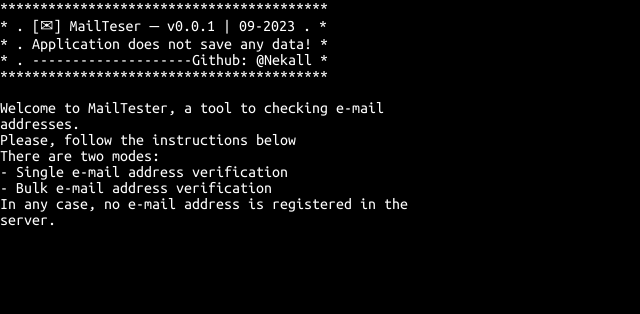
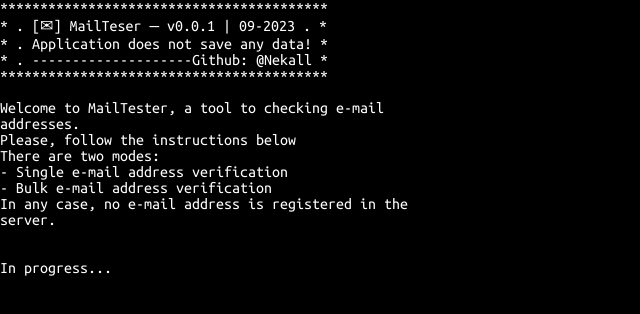
Before and after one commit to Nekall/Mailtester-front, a React (Create React App) app: page / in a window 1280 px wide. Shown: the top 314 px of the page, without its empty margins (0-640 px from the left). Built offline with nearby package versions, Linux system fonts and the light colour scheme.

Commit message:
docs: add in progress msg

```diff
--- a/src/pages/Home/index.tsx
+++ b/src/pages/Home/index.tsx
@@ -14,6 +14,7 @@ const Home = () => {
     "In any case, no e-mail address is registered in the server.",
     "",
     "",
+    "In progress...",
   ]);
 
   return (
```
